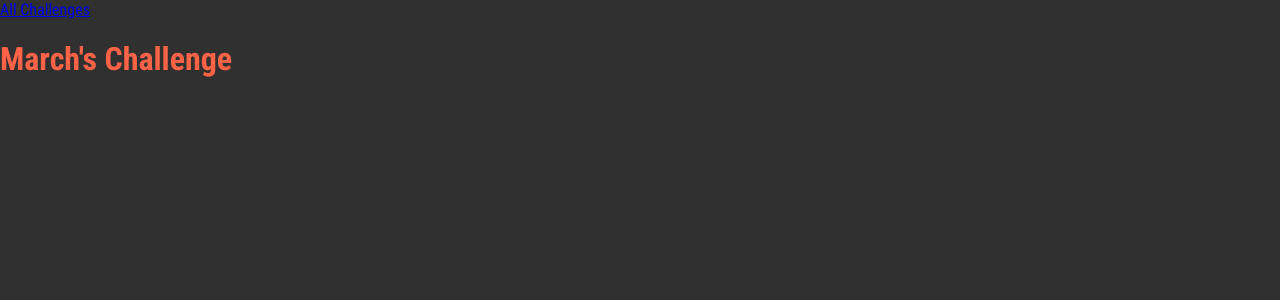
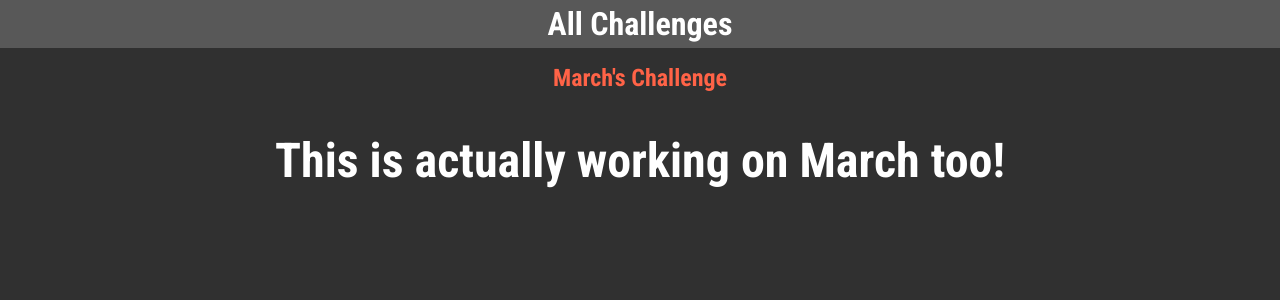
Before and after one commit to FilipiMachado/django-studies, a Django app: page /challenges/march in a window 1280 px wide. Shown: the top 300 px of the page. Run offline with Django 4.2, Linux system fonts and the light colour scheme.

Commit message:
adding static css

```diff
--- /dev/null
+++ b/course-setup/monthly_challenges/challenges/static/challenges/challenge.css
@@ -0,0 +1,17 @@
+h1 {
+  font-size: 1.5rem;
+  font-weight: bold;
+  text-align: center;
+  color: #ff6347;
+}
+
+h2 {
+  font-size: 3rem;
+  font-weight: bold;
+  text-align: center;
+  color: #fff;
+}
+
+p {
+  color: #fff;
+}
--- a/course-setup/monthly_challenges/challenges/templates/challenges/challenge.html
+++ b/course-setup/monthly_challenges/challenges/templates/challenges/challenge.html
@@ -1,4 +1,10 @@
 {% extends "base.html" %}
+{% load static %}
+
+{% block css_files %}
+  <link rel="stylesheet" href="{% static "challenges/challenge.css" %}"/>
+  <link rel="stylesheet" href="{% static "challenges/includes/header.css" %}"/>
+{% endblock %}
 
 {% block page_title %}
   {{ title }}
@@ -7,10 +13,10 @@
 {% block content %}
   {% include "challenges/includes/header.html" %}
 
-  <h1 style="color: tomato">{{ title|title }}'s Challenge</h1>
+  <h1>{{ title|title }}'s Challenge</h1>
   {% if text is not None %}
-    <h2 style="color: #303030">{{ text }}</h2>
+    <h2>{{ text }}</h2>
   {% else %}
-    <p style="color: #303030">There is no challenge for this month yet!</p>
+    <p>There is no challenge for this month yet!</p>
   {% endif %}
 {% endblock %}
--- a/course-setup/monthly_challenges/templates/404.html
+++ b/course-setup/monthly_challenges/templates/404.html
@@ -5,6 +5,6 @@
 {% endblock %}
 
 {% block content %}
-  <h1 style="color: tomato">Could not find that page!</h1>
-  <p style="color: #303030">Sorry, but could not find a matching page!</p>
+  <h1>Could not find that page!</h1>
+  <p>Sorry, but could not find a matching page!</p>
 {% endblock %}
```
